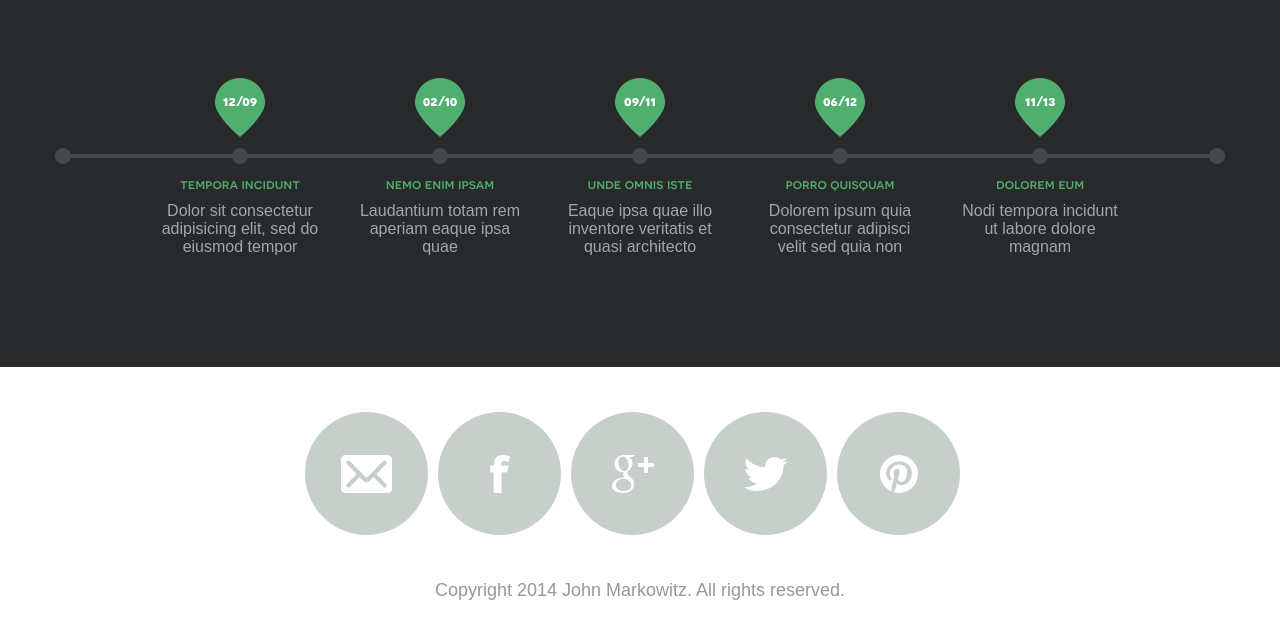
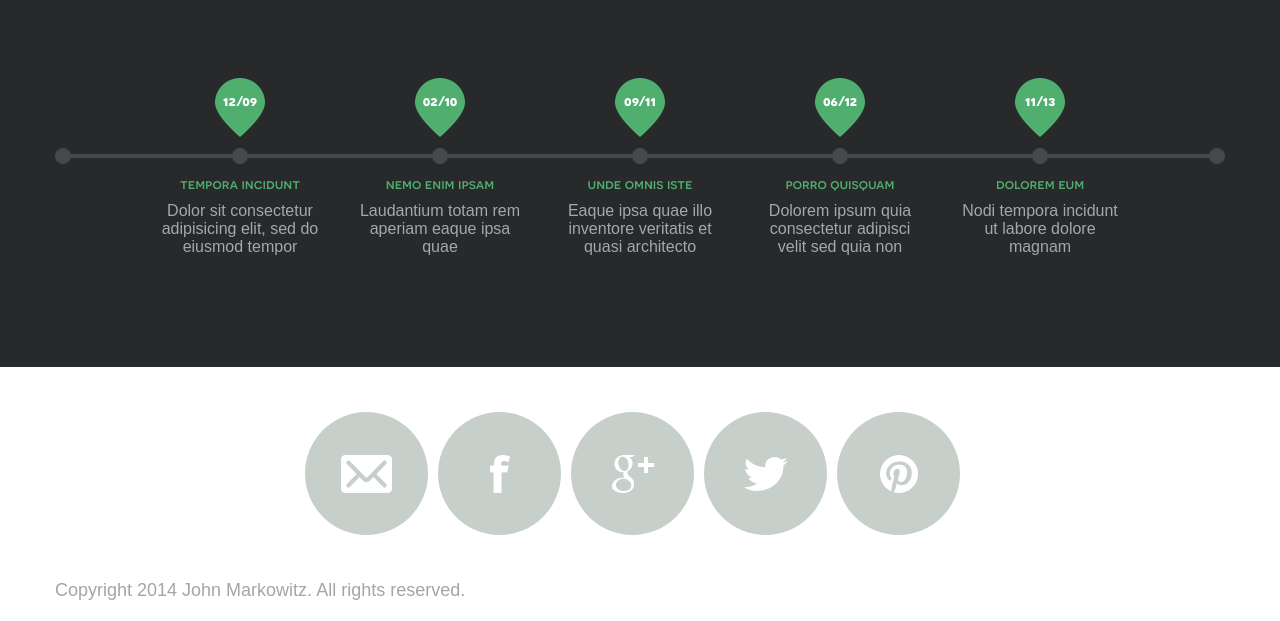
Before and after one commit to szyzygy/szyzygy.github.io, a plain HTML site: page index.html in a window 1280 px wide. Shown: the part 566-1187 px from the top of the page. Drawn offline with nearby package versions, Linux system fonts and the light colour scheme.

Commit message:
Update index.html

```diff
--- a/index.html
+++ b/index.html
@@ -7,7 +7,7 @@
 	<meta name="viewport" content="width=device-width, initial-scale=1, maximum-scale=1, minimum-scale=1, user-scalable=no">
 	<meta http-equiv="X-UA-Compatible" content="IE=edge,chrome=1">
 	<meta name="format-detection" content="telephone=no">
-	<title>John Markowitz</title>
+	<title>Alden Towler Portfolio</title>
 	<link rel="stylesheet" href="js/fancybox/jquery.fancybox.css" type="text/css" media="screen" />
 	<link rel="stylesheet" href="css/all.css" />
 	<link rel="stylesheet" href="css/screen.css" />
@@ -86,7 +86,7 @@
 					<li class="twitter"><a href="#">Twitter</a></li>
 					<li class="pinterest"><a href="#">Pinterest</a></li>
 				</ul>
-				<p class="copy">Copyright 2014 John Markowitz. All rights reserved.</p>
+				<h7 class="copy">Copyright 2014 John Markowitz. All rights reserved.</h7>
 			</div>
 		</footer>
 	</div>
```
